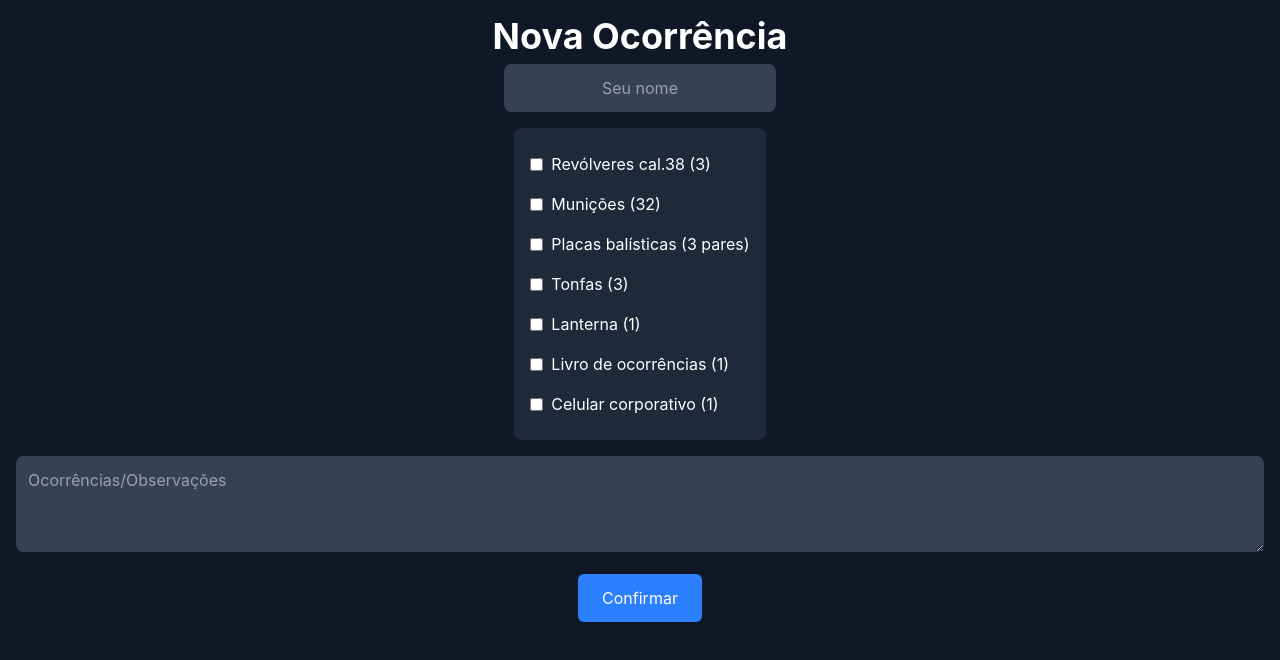
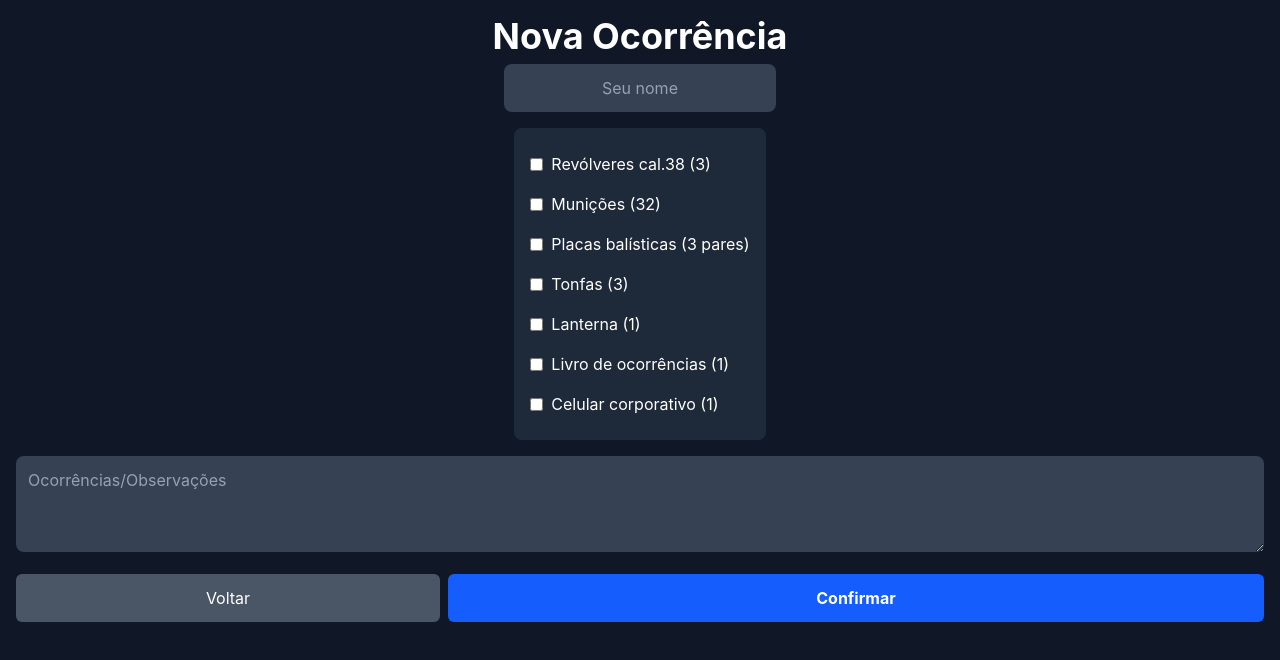
Before and after one commit to joaoaquino-dev/guarita-log, a React (Vite) app: page /new-shift in a window 1280 px wide. Shown: the top 660 px of the page. Built offline with nearby package versions, Linux system fonts and the light colour scheme.

Commit message:
feat(newshift): add back button and adjust layout

```diff
--- a/src/pages/NewShift.tsx
+++ b/src/pages/NewShift.tsx
@@ -90,9 +90,15 @@ const NewShift = () => {
           className="bg-gray-700 w-full p-3 rounded-lg text-white placeholder:text-gray-400 min-h-24"
         ></textarea>
       </div>
-      <div>
+      <div className="flex gap-2 w-full mt-4">
         <button
-          className="bg-blue-500 text-white px-6 py-3 rounded-md w-full mt-4"
+          className="bg-gray-600 text-white px-4 py-3 rounded-md flex-1"
+          onClick={() => navigate("/")}
+        >
+          Voltar
+        </button>
+        <button
+          className="bg-blue-600 text-white px-4 py-3 rounded-md flex-2 font-bold"
           onClick={handleSubmit}
         >
           Confirmar
```
